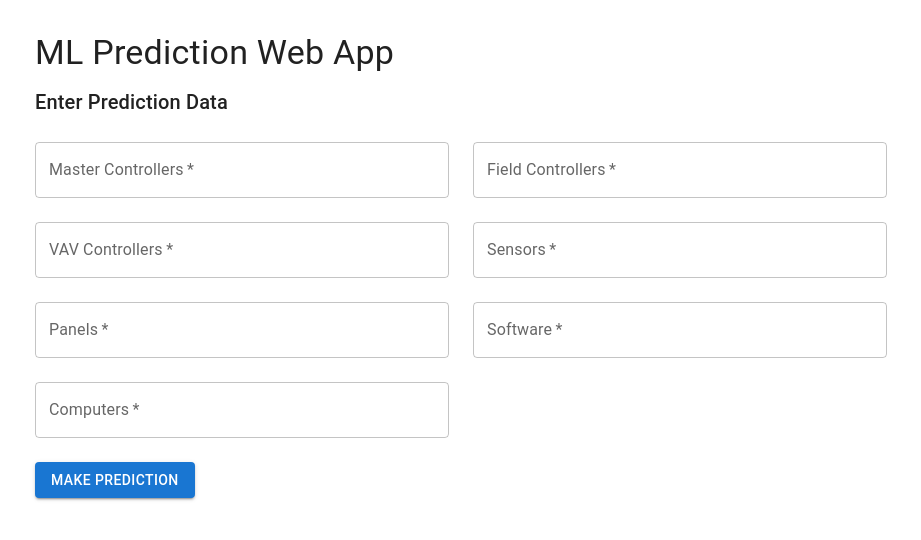
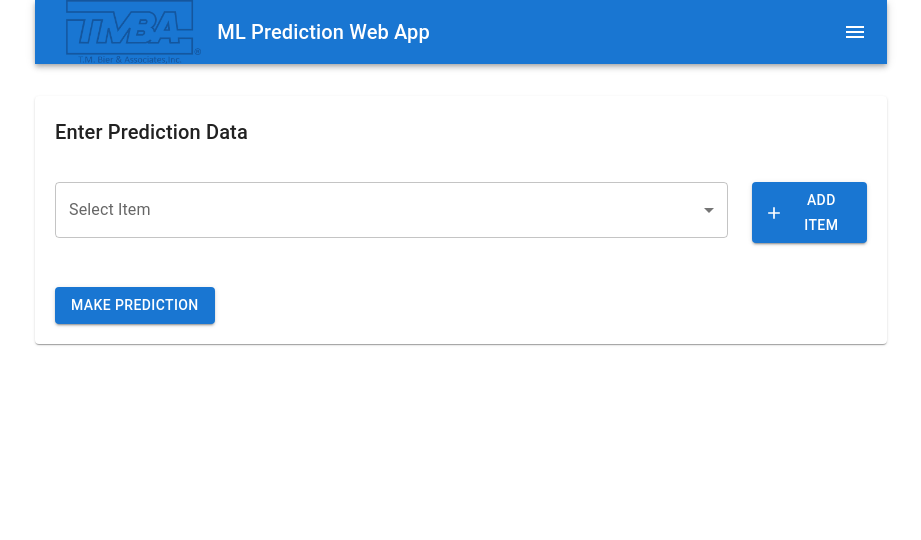
Before and after one commit to Sir-Teo/Sales-Estimating-Website, a React (Create React App) app in the folder frontend/: page / in a window 1280 px wide. Shown: the top 540 px of the page, without its empty margins (179-1100 px from the left). Built offline with nearby package versions, Linux system fonts and the light colour scheme.

Commit message:
adjusted layout

```diff
--- a/frontend/src/App.js
+++ b/frontend/src/App.js
@@ -1,13 +1,24 @@
 // src/App.js
 import React, { useState } from 'react';
-import { Container, Typography, Box } from '@mui/material';
+import { Container, Typography, Box, AppBar, Toolbar, Avatar, Menu, MenuItem, IconButton } from '@mui/material';
+import MenuIcon from '@mui/icons-material/Menu';
 import PredictionForm from './components/PredictionForm';
 import ResultDisplay from './components/ResultDisplay';
 import { makePrediction } from './api';
+import logo from './assets/logo.png'; // Adjust the path according to your directory structure
 
 function App() {
   const [results, setResults] = useState(null);
   const [error, setError] = useState(null);
+  const [anchorEl, setAnchorEl] = useState(null);
+
+  const handleMenuClick = (event) => {
+    setAnchorEl(event.currentTarget);
+  };
+
+  const handleMenuClose = () => {
+    setAnchorEl(null);
+  };
 
   const handleSubmit = async (formData) => {
     try {
@@ -22,10 +33,26 @@ function App() {
 
   return (
     <Container maxWidth="md">
+      <AppBar position="static">
+        <Toolbar>
+          <Box component="img" src={logo} alt="Company Logo" sx={{ height: 64, marginRight: 2 }} />
+          <Typography variant="h6" component="div" sx={{ flexGrow: 1 }}>
+            ML Prediction Web App
+          </Typography>
+          <IconButton edge="end" color="inherit" aria-label="menu" onClick={handleMenuClick}>
+            <MenuIcon />
+          </IconButton>
+          <Menu
+            anchorEl={anchorEl}
+            open={Boolean(anchorEl)}
+            onClose={handleMenuClose}
+          >
+            <MenuItem onClick={handleMenuClose}>About</MenuItem>
+            <MenuItem onClick={handleMenuClose}>Help</MenuItem>
+          </Menu>
+        </Toolbar>
+      </AppBar>
       <Box my={4}>
-        <Typography variant="h4" component="h1" gutterBottom>
-          ML Prediction Web App
-        </Typography>
         <PredictionForm onSubmit={handleSubmit} />
         {error && (
           <Typography color="error" style={{ marginTop: '20px' }}>
--- a/frontend/src/components/PredictionForm.js
+++ b/frontend/src/components/PredictionForm.js
@@ -1,58 +1,108 @@
 // src/components/PredictionForm.js
 import React, { useState } from 'react';
-import { TextField, Button, Grid, Typography } from '@mui/material';
+import { TextField, Button, Grid, Typography, Paper, IconButton, MenuItem, Select, FormControl, InputLabel, Box } from '@mui/material';
+import AddIcon from '@mui/icons-material/Add';
+import DeleteIcon from '@mui/icons-material/Delete';
 
-const initialFormData = {
-  Master_Controllers: '',
-  Field_Controllers: '',
-  VAV_Controllers: '',
-  Sensors: '',
-  Panels: '',
-  Software: '',
-  Computers: '',
+const itemOptions = [
+  'Master_Controllers',
+  'Field_Controllers',
+  'VAV_Controllers',
+  'Sensors',
+  'Panels',
+  'Software',
+  'Computers'
+];
+
+const PredictionForm = ({ onSubmit }) => {
+  const [formData, setFormData] = useState([]);
+  const [selectedItem, setSelectedItem] = useState('');
+
+  const handleChange = (index, e) => {
+    const newItems = formData.map((item, i) => (
+      i === index ? { ...item, [e.target.name]: e.target.value } : item
+    ));
+    setFormData(newItems);
   };
 
-const PredictionForm = ({ onSubmit }) => {
-  const [formData, setFormData] = useState(initialFormData);
+  const handleAddItem = () => {
+    if (selectedItem) {
+      setFormData([...formData, { name: selectedItem, quantity: '' }]);
+      setSelectedItem('');
+    }
+  };
 
-  const handleChange = (e) => {
-    setFormData({
-      ...formData,
-      [e.target.name]: e.target.value,
-    });
+  const handleRemoveItem = (index) => {
+    const newItems = formData.filter((_, i) => i !== index);
+    setFormData(newItems);
   };
 
   const handleSubmit = (e) => {
     e.preventDefault();
-    onSubmit(formData);
+    const data = formData.reduce((acc, item) => {
+      acc[item.name] = item.quantity;
+      return acc;
+    }, {});
+    onSubmit(data);
   };
 
   return (
-    <form onSubmit={handleSubmit}>
-      <Grid container spacing={3}>
-        <Grid item xs={12}>
+    <Paper style={{ padding: '20px', marginTop: '20px' }}>
       <Typography variant="h6">Enter Prediction Data</Typography>
-        </Grid>
-        {Object.keys(initialFormData).map((key) => (
-          <Grid item xs={12} sm={6} key={key}>
+      {formData.map((item, index) => (
+        <Box key={index} mb={3}>
+          <Grid container spacing={3} alignItems="center">
+            <Grid item xs={5}>
               <TextField
                 fullWidth
-              label={key.replace('_', ' ')}
-              name={key}
+                label={item.name.replace('_', ' ')}
+                name="quantity"
                 type="number"
-              value={formData[key]}
-              onChange={handleChange}
+                value={item.quantity}
+                onChange={(e) => handleChange(index, e)}
                 required
               />
             </Grid>
+            <Grid item xs={2}>
+              <IconButton onClick={() => handleRemoveItem(index)}>
+                <DeleteIcon />
+              </IconButton>
+            </Grid>
+          </Grid>
+        </Box>
       ))}
+      <Grid container spacing={3} style={{ marginTop: '10px' }}>
+        <Grid item xs={10}>
+          <FormControl fullWidth>
+            <InputLabel id="select-item-label">Select Item</InputLabel>
+            <Select
+              labelId="select-item-label"
+              value={selectedItem}
+              onChange={(e) => setSelectedItem(e.target.value)}
+              fullWidth
+            >
+              {itemOptions.map((option) => (
+                <MenuItem key={option} value={option}>
+                  {option.replace('_', ' ')}
+                </MenuItem>
+              ))}
+            </Select>
+          </FormControl>
+        </Grid>
+        <Grid item xs={2}>
+          <Button variant="contained" color="primary" onClick={handleAddItem} startIcon={<AddIcon />}>
+            Add Item
+          </Button>
+        </Grid>
+      </Grid>
+      <Grid container spacing={3} style={{ marginTop: '20px' }}>
         <Grid item xs={12}>
-          <Button type="submit" variant="contained" color="primary">
+          <Button type="submit" variant="contained" color="primary" onClick={handleSubmit}>
             Make Prediction
           </Button>
         </Grid>
       </Grid>
-    </form>
+    </Paper>
   );
 };
 
```
Also changed, not shown: frontend/src/assets/logo.png (added). Lines whose indentation alone changed are shown as unchanged.
